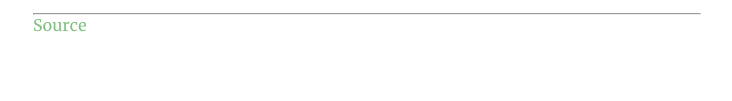
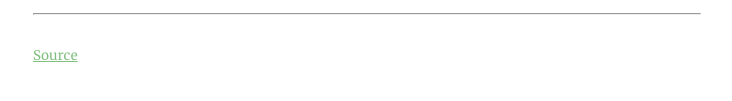
Before and after one commit to Abdu2120036/Dictionary-web-app, a plain HTML site: page index.html in a window 1280 px wide. Shown: the part 477-578 px from the top of the page, without its empty margins (273-1005 px from the left). Drawn offline with Linux system fonts and the light colour scheme.

Commit message:
Done with the Ending

```diff
--- a/style.css
+++ b/style.css
@@ -227,3 +227,18 @@ button img {
     margin-bottom: 0.7rem;
     font-weight: bold;
 }
+
+
+/* Ending Style  */
+.ending {
+    margin-top: 2rem;
+    display: flex;
+    flex-direction: column;
+    gap: 0.25rem;
+    font-size: smaller;
+}
+
+.ending .title {
+    margin: 0;
+    text-decoration: underline;
+}
```
